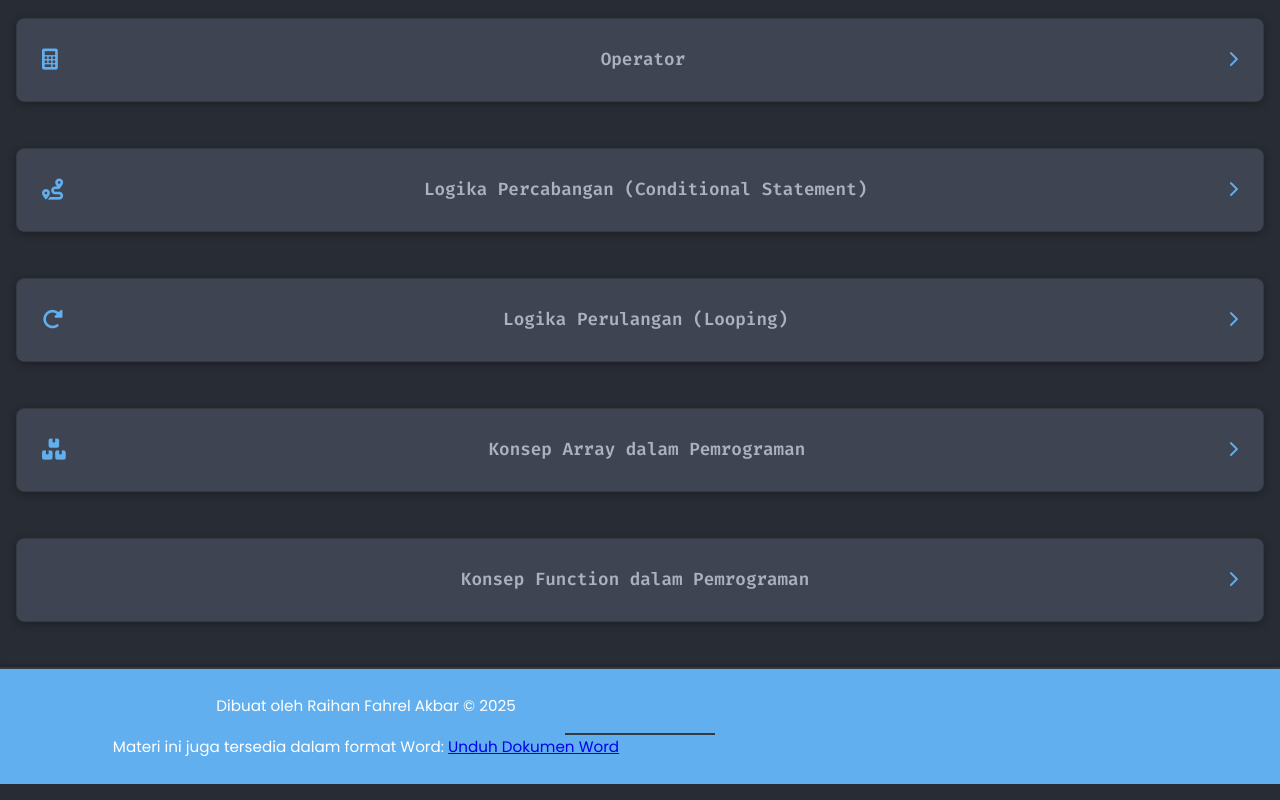
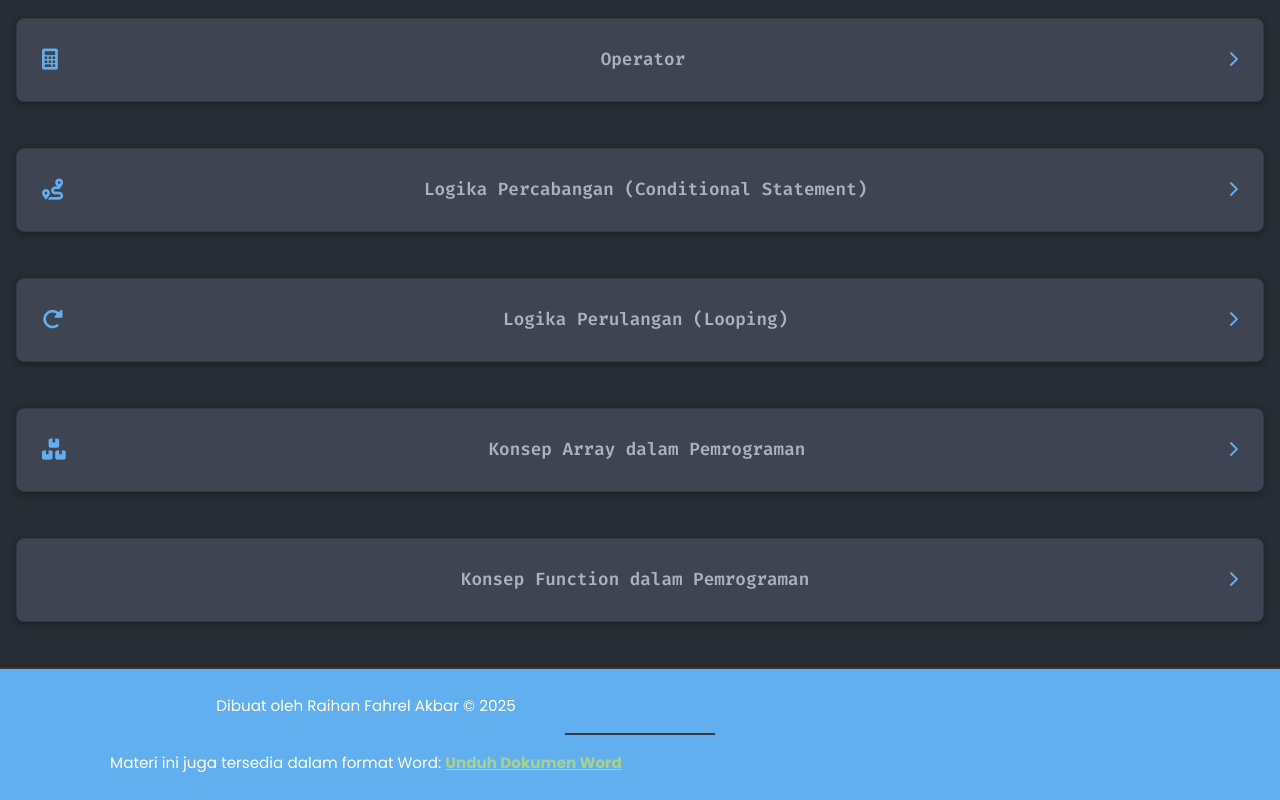
Before and after one commit to rafa231206/Logikaprogram, a plain HTML site: page index.html in a window 1280 px wide. Shown: the part 1113-1913 px from the top of the page. Drawn offline with nearby package versions, Linux system fonts and the light colour scheme; some packages are replaced by stand-ins of ours; some icons are missing.

Commit message:
Update style.css

```diff
--- a/style.css
+++ b/style.css
@@ -354,3 +354,18 @@ table{
 th, td {
     padding: 10px;
 }
+/* Add this to your style.css */
+.word-link-section {
+    margin-top: 1rem; /* Add some space above the link */
+}
+
+.word-download-link {
+    color: #a9d18e; /* A distinct color, e.g., a light green */
+    text-decoration: underline;
+    font-weight: bold;
+    transition: color 0.3s ease;
+}
+
+.word-download-link:hover {
+    color: #c6e6b8; /* Lighter green on hover */
+}
```
